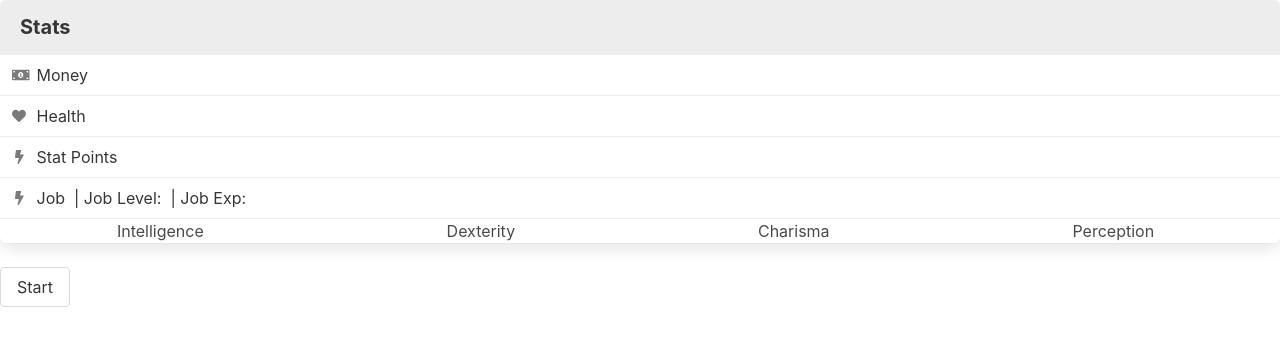
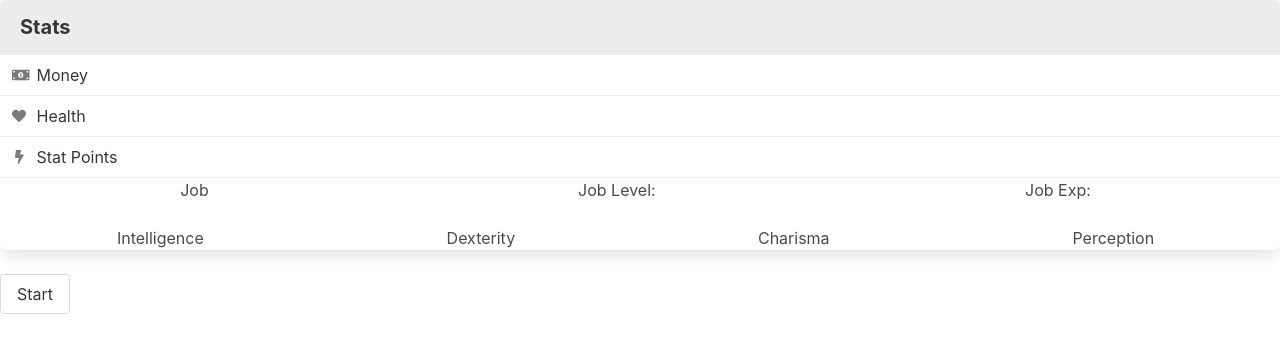
Before and after one commit to Abourass/simpleIdle, a website with bundled scripts: page index.html in a window 1280 px wide. Built offline with nearby package versions, Linux system fonts and the light colour scheme.

Commit message:
:art: CHanging job into a level el

```diff
--- a/index.html
+++ b/index.html
@@ -22,10 +22,11 @@
     <span class="panel-icon"> <i class="fas fa-bolt" aria-hidden="true"></i> </span>
     Stat Points &nbsp; <span id="statPoints"></span>
   </a>
-  <a class="panel-block" id="jobBlock">
-    <span class="panel-icon"> <i class="fas fa-bolt" aria-hidden="true"></i> </span>
-    Job &nbsp; <span id="job"></span> | Job Level: &nbsp; <span id="jobLvl"></span> | Job Exp: &nbsp; <span id="jobExp"></span>
-  </a>
+  <div class="level" id="jobBlock">
+    <p class="level-item has-text-centered">Job &nbsp; <span id="job"></span></p>
+    <p class="level-item has-text-centered">Job Level: &nbsp; <span id="jobLvl"></span></p>
+    <p class="level-item has-text-centered">Job Exp: &nbsp; <span id="jobExp"></span></p>
+  </div>
   <div class="level">
     <p class="level-item has-text-centered">Intelligence &nbsp; <span id="int"></span></p>
     <p class="level-item has-text-centered">Dexterity &nbsp; <span id="dex"></span></p>
```
